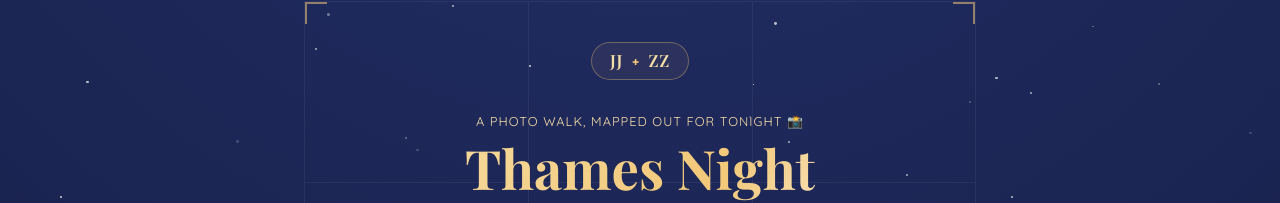
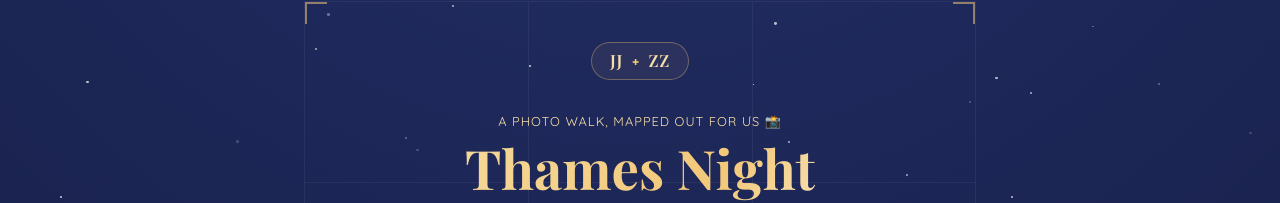
Before and after one commit to jjiangav/Date-Planner, a React (Vite) app: page / in a window 1280 px wide. Shown: the part 87-290 px from the top of the page. Built offline with nearby package versions, Linux system fonts and the light colour scheme.

Commit message:
Adjust hero eyebrow wording
Co-Authored-By: Claude Sonnet 5 <noreply@anthropic.com>
Claude-Session: https://claude.ai/code/session_01F6cozsacoXbQfujwsT5EgK

```diff
--- a/App.jsx
+++ b/App.jsx
@@ -213,7 +213,7 @@ function App() {
             <span className="monogram-amp">+</span>
             <span>ZZ</span>
           </div>
-          <p className="eyebrow">A photo walk, mapped out for tonight 📸</p>
+          <p className="eyebrow">A photo walk, mapped out for us 📸</p>
           <h1>Thames Night Photography Walk</h1>
           <p className="subtitle">
             {dateInfo.day}, {dateInfo.date} · starting {dateInfo.startTime}
```
